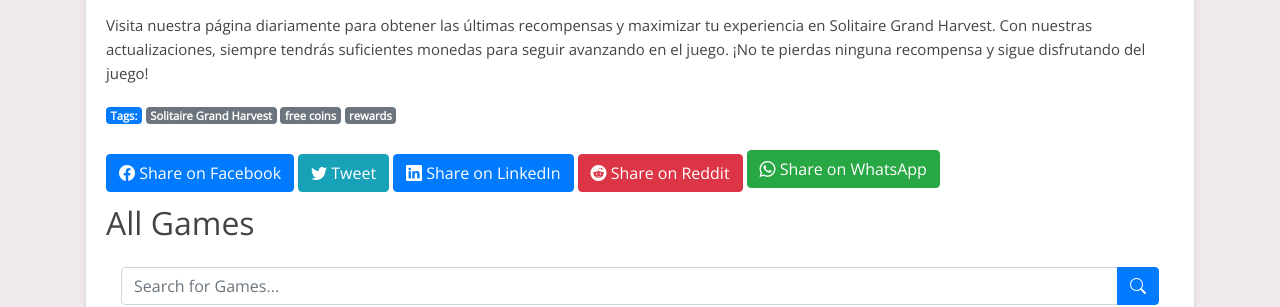
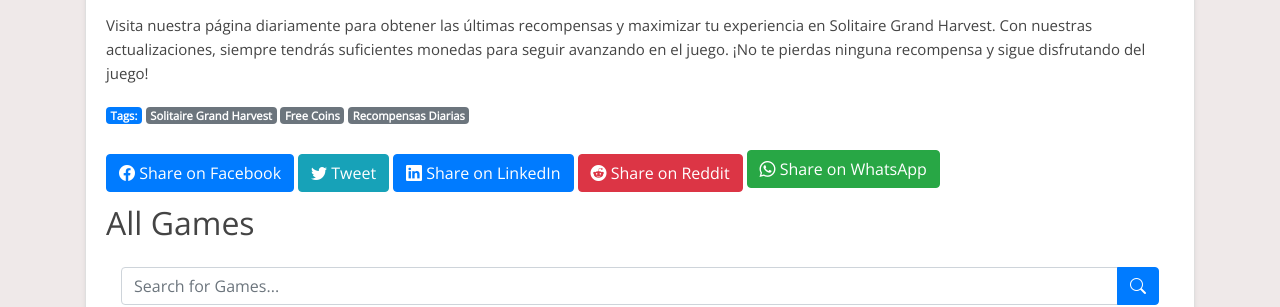
Before and after one commit to Prollad99/bs-net, a Jekyll site: the page built from es/_posts/2024-08-07-solitaire-grand-harvest.md, in a window 1280 px wide and 900 px high, scrolled down 7922 px. Shown: the part 152-459 px from the top of the window. Built offline with Jekyll 4.4.1, drawn with Linux system fonts in a browser that asks for light colours; nearby versions of some CDN libraries; comment, search, counter and statistics services are not loaded.

Commit message:
Update 2024-08-07-solitaire-grand-harvest.md

```diff
--- a/es/_posts/2024-08-07-solitaire-grand-harvest.md
+++ b/es/_posts/2024-08-07-solitaire-grand-harvest.md
@@ -2,7 +2,7 @@
 layout: post
 title: "Solitaire Grand Harvest free coins: Consigue tus recompensas diarias"
 date: 2024-08-07
-tags: [Solitaire Grand Harvest, free coins, rewards]
+tags: [Solitaire Grand Harvest, Free Coins, Recompensas Diarias]
 author: BonusCollector.net
 description: Descubre cómo obtener monedas gratis diariamente en Solitaire Grand Harvest y maximiza tu experiencia de juego con nuestras recompensas actualizadas.
 lang: es
```
